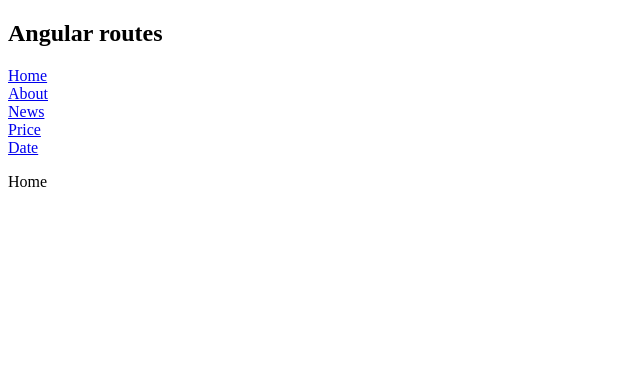
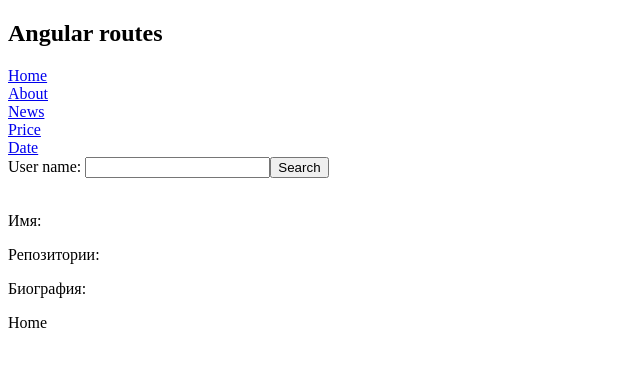
Before and after one commit to andreynovikov95/-webDeveloperBlog, an Angular app: page / in a window 1280 px wide. Shown: the top 366 px of the page, without its empty margins (0-640 px from the left). Built offline with nearby package versions, Linux system fonts and the light colour scheme.

Commit message:
add get request

```diff
--- a/src/app/app.component.html
+++ b/src/app/app.component.html
@@ -6,4 +6,15 @@
   <a routerLink="/price">Price</a><br>
   <a routerLink="/date">Date</a>
 </nav>
+User name: <input
+   type="text"
+   [(ngModel)]="userName"
+>
+<button (click)="search()">Search</button>
+<div *ngIf="response">
+  <img src="{{response.avatar_url}}" alt="{{userName}}">
+  <p>Имя: {{response.login}}</p>
+  <p>Репозитории: {{response.public_repos}}</p>
+  <p>Биография: {{response.bio}}</p>
+</div>
 <router-outlet></router-outlet>
--- a/src/app/app.component.styl
+++ b/src/app/app.component.styl
@@ -1,3 +1,6 @@
 h1
   color: grey
   font-size: 10rem
+
+img
+  max-width 150px
--- a/src/app/app.component.ts
+++ b/src/app/app.component.ts
@@ -1,5 +1,6 @@
 import { Component } from '@angular/core';
 import { NewServiceService } from './new-service.service';
+import { HttpClient } from '@angular/common/http';
 
 @Component({
   selector: 'app-root',
@@ -7,8 +8,19 @@
   styleUrls: ['./app.component.styl']
 })
 export class AppComponent {
-  title = 'Web Developer Blog'
-  constructor(svc: NewServiceService) {
+  title: string = 'Web Developer Blog'
+  userName: string = ''
+  response: object = {}
+
+  constructor(private http: HttpClient, svc: NewServiceService) {
     svc.consoleText("Hello world")
   }
+
+  search() {
+    this.http.get('https://api.github.com/users/' + this.userName)
+      .subscribe(response => {
+        this.response = response
+        console.log(this.response)
+      })
+  }
 }
```
Also changed, not shown: src/app/app.module.ts (+7 -2 lines).
